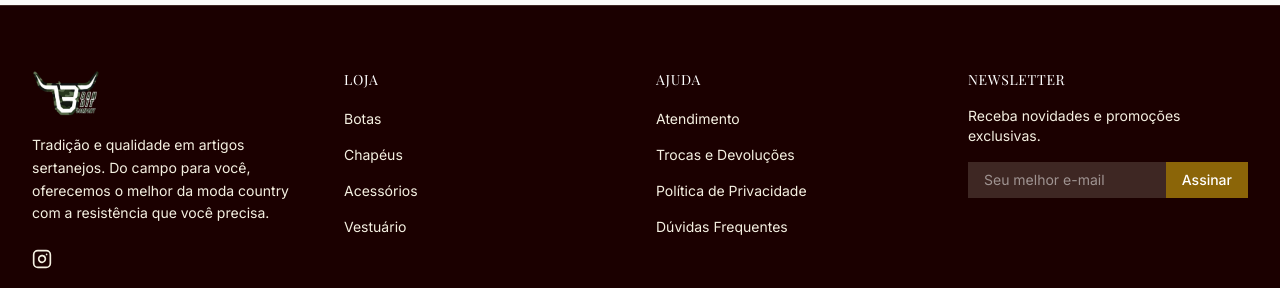
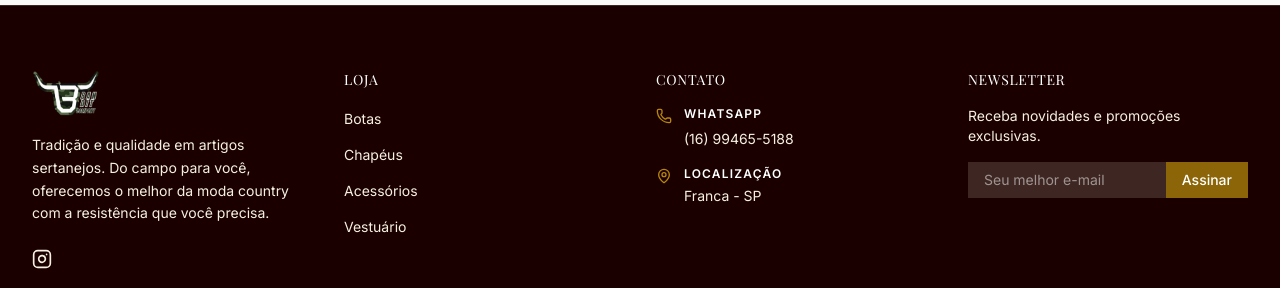
Before and after one commit to MwEqr/vaqueiro-store.encrypthost.com.br, a React (Vite) app in the folder frontend/: page / in a window 1280 px wide. Shown: the part 2650-2938 px from the top of the page. Built offline with nearby package versions, Linux system fonts and the light colour scheme; no server answers; a web font is replaced by a local one.

Commit message:
(GEMINI) Atualização do Footer com Instagram, WhatsApp e Localização.

```diff
--- a/frontend/src/components/Footer.tsx
+++ b/frontend/src/components/Footer.tsx
@@ -1,4 +1,4 @@
-import { Instagram } from 'lucide-react';
+import { Instagram, Phone, MapPin } from 'lucide-react';
 
 export default function Footer() {
   return (
@@ -14,7 +14,9 @@ export default function Footer() {
               Tradição e qualidade em artigos sertanejos. Do campo para você, oferecemos o melhor da moda country com a resistência que você precisa.
             </p>
             <div className="flex space-x-4">
-              <a href="#" className="text-premium-400 hover:text-white transition-colors"><Instagram className="w-5 h-5" /></a>
+              <a href="https://www.instagram.com/banditcompany_oficial/" target="_blank" rel="noopener noreferrer" className="text-premium-400 hover:text-white transition-colors">
+                <Instagram className="w-5 h-5" />
+              </a>
             </div>
           </div>
 
@@ -29,12 +31,24 @@ export default function Footer() {
           </div>
 
           <div>
-            <h4 className="text-white font-medium uppercase tracking-wider text-sm mb-4">Ajuda</h4>
-            <ul className="space-y-3">
-              <li><a href="#" className="text-premium-400 hover:text-white transition-colors text-sm">Atendimento</a></li>
-              <li><a href="#" className="text-premium-400 hover:text-white transition-colors text-sm">Trocas e Devoluções</a></li>
-              <li><a href="#" className="text-premium-400 hover:text-white transition-colors text-sm">Política de Privacidade</a></li>
-              <li><a href="#" className="text-premium-400 hover:text-white transition-colors text-sm">Dúvidas Frequentes</a></li>
+            <h4 className="text-white font-medium uppercase tracking-wider text-sm mb-4">Contato</h4>
+            <ul className="space-y-4">
+              <li className="flex items-start gap-3">
+                <Phone className="w-4 h-4 text-accent shrink-0 mt-0.5" />
+                <div>
+                  <p className="text-white text-xs font-bold uppercase tracking-widest mb-1">WhatsApp</p>
+                  <a href="https://wa.me/5516994655188" target="_blank" rel="noopener noreferrer" className="text-premium-400 hover:text-white transition-colors text-sm">
+                    (16) 99465-5188
+                  </a>
+                </div>
+              </li>
+              <li className="flex items-start gap-3">
+                <MapPin className="w-4 h-4 text-accent shrink-0 mt-0.5" />
+                <div>
+                  <p className="text-white text-xs font-bold uppercase tracking-widest mb-1">Localização</p>
+                  <p className="text-premium-400 text-sm">Franca - SP</p>
+                </div>
+              </li>
             </ul>
           </div>
 
```
